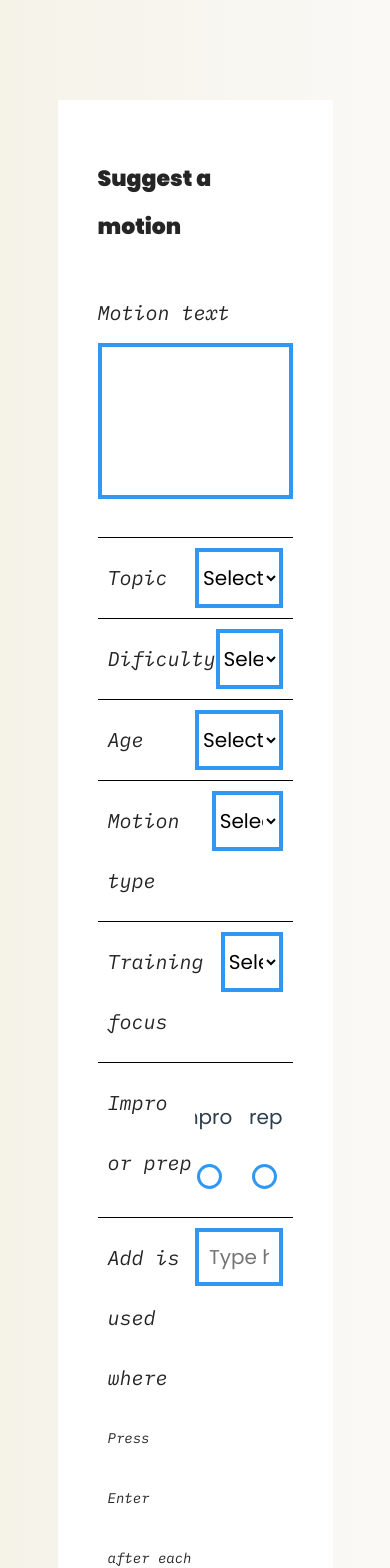
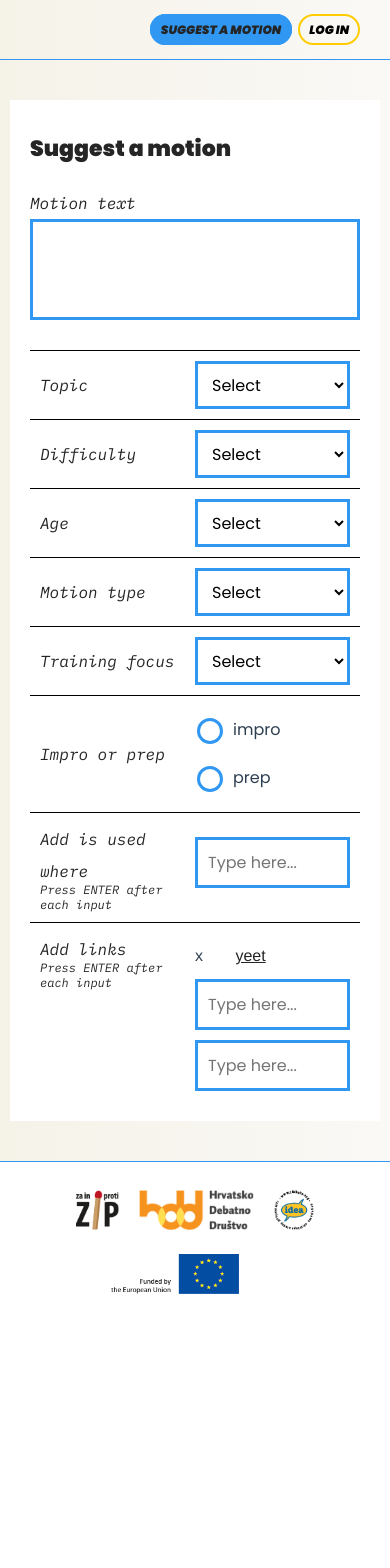
Before and after one commit to danesjenovdan/motionsearch, a Vue app in the folder frontend/: page /motionSuggest in a window 390 px wide. Shown: the top 1568 px of the page. After the commit the page ends 1312 px from the top, so only its background shows below. Built offline with nearby package versions, Linux system fonts and the light colour scheme.

Commit message:
mobile view for MotionSuggest

```diff
--- a/frontend/src/App.vue
+++ b/frontend/src/App.vue
@@ -41,32 +41,6 @@ h1 {
     height: 16px;
     background-color: #ffcc00;
   }
-}
-
-textarea,
-select,
-input {
-  border: 4px solid #3098f3;
-  background-color: #ffffff;
-  line-height: 60px;
-  font-family: Poppins;
-  font-size: 20px;
-  line-height: 48px;
-  font-weight: 400;
-}
-label {
-  color: #252525;
-  font-family: "IBM Plex Mono";
-  font-style: italic;
-  font-size: 20px;
-  line-height: 60px;
-}
-input[type=text] {
-  padding-left: 10px;
-  padding-right: 10px;
-}
-input[type=number] {
-  width: 60px;
 }
 
 footer {
--- a/frontend/src/index.scss
+++ b/frontend/src/index.scss
@@ -239,3 +239,46 @@ body {
     }
   }
 }
+
+.btn {
+  text-decoration: none;
+  margin-left: 6px;
+  padding: 5px 9px;
+  border-radius: 30px;
+  font-size: 12px;
+  // box-shadow: none;
+  border: 2px solid #3098f3;
+  background-color: #3098f3;
+  // opacity: 0.7;
+  color: #ffffff;
+  font-family: "Poppins";
+  font-style: italic;
+  text-transform: uppercase;
+  cursor: pointer;
+
+  &:disabled {
+    opacity: 0.1;
+  }
+  &:hover {
+    opacity: 1;
+  }
+
+  &.login {
+    border-color: #ffcc00;
+    background-color: transparent;
+    color: #000000;
+  }
+
+  @media (min-width: 768px) {
+    font-size: 16px;
+    letter-spacing: 1px;
+    padding: 10px 15px;
+    margin-left: 10px;
+    border-width: 4px;
+  }
+
+  @media (min-width: 1200px) {
+    font-size: 24px;
+    letter-spacing: 2px;
+  }
+}
--- a/frontend/src/views/MotionSuggest.vue
+++ b/frontend/src/views/MotionSuggest.vue
@@ -1,15 +1,25 @@
 <template>
-  <div class="background">
-      <div class="grandParentContaniner">
+<div class="background container">
+  <div class="header">
+    <div class="logo">
+      <img src="../assets/motion-generator-logo.svg" alt="motion generator logo">
+      <span>Easiest way to find a motion for debating</span>
+    </div>
+    <div class="header-buttons">
+      <router-link to="/motionSuggest" class="btn">Suggest a motion</router-link>
+      <router-link to="/login" class="btn login">Log in</router-link>
+    </div>
+  </div>
+  <div class="wrapper">
     <div class="motionSuggestContainer">
-            <h1>Suggest a motion</h1><br>
+      <h1>Suggest a motion</h1>
       <form>
         <div class="textAreaContainer">
-                <label>Motion text</label><br>
+          <label>Motion text</label>
           <textarea rows="3" cols="20" name="text"></textarea>
-               </div><br>
+         </div>
         <div class="inputContainer">
-                <label >Topic</label>
+          <label>Topic</label>
           <select name="Topic" id="topic">
             <option value=null>Select</option>
             <option value="volvo">Volvo</option>
@@ -19,8 +29,8 @@
           </select>
         </div>
         <div class="inputContainer">
-                <label>Dificulty</label>
-                <select name="Dificulty" id="dificulty">
+          <label>Difficulty</label>
+          <select name="Difficulty" id="difficulty">
             <option value=null>Select</option>
             <option value="volvo">Volvo</option>
             <option value="saab">Saab</option>
@@ -29,7 +39,7 @@
           </select>
         </div>
         <div class="inputContainer">
-                <label >Age</label>
+          <label>Age</label>
           <select name="Age" id="age">
             <option value=null>Select</option>
             <option value="volvo">Volvo</option>
@@ -60,7 +70,7 @@
         </div>
         <div class="inputContainer">
           <label>Impro or prep</label>
-              <div class="setting-container teams">
+        <div class="setting-container">
           <div class="radio-container">
             <span class="label">impro</span>
             <input
@@ -81,8 +91,8 @@
         </div>
         <div class="inputContainer">
           <div class="subtitleContainer">
-                  <label>Add is used where</label><br/>
-                  <label class="subtitle"> Press Enter after each input</label>
+            <label>Add is used where</label>
+            <span class="subtitle">Press ENTER after each input</span>
           </div>
           <div class="arrayContainer">
             <div v-for="(element, index) in usedWhere" :element="element" :key="element" :vid-id="index">
@@ -93,12 +103,12 @@
         </div>
         <div class="inputContainer">
           <div class="subtitleContainer">
-                  <label>Add links</label><br/>
-                  <label class="subtitle"> Press Enter after each input</label>
+            <label>Add links</label>
+            <span class="subtitle">Press ENTER after each input</span>
           </div>
           <div class="arrayContainer">
             <div v-for="(link, index) in links" :link="link" :key="link" :vid-id="index">
-                     <p><button v-on:click="removeLink(index)" class="btn">x</button> <a target="_blank" :href="link.url">{{link.title}}</a></p>
+               <div><span v-on:click="removeLink(index)" class="">x</span> <a target="_blank" :href="link.url">{{link.title}}</a></div>
             </div>
             <input type="text" key="link.title" placeholder="Type here..." />
             <input type="text" key="link.url" placeholder="Type here..." />
@@ -111,7 +121,6 @@
 </template>
 
 <script>
-
 const usedWhere = []
 const links = [{
   title: "yeet",
@@ -141,11 +150,100 @@
 
 <style scoped lang="scss">
 
-	.grandParentContaniner{
-	  display:flex;
-    margin: 0 auto; ;
-    justify-content: center;
+.container {
+  height: 100%;
+  display: flex;
+  flex-direction: column;
   align-items: center;
+
+  .header {
+    width: 100%;
+    display: flex;
+    justify-content: space-between;
+    align-items: center;
+    border-bottom: 1px solid #3098f3;
+
+    .logo {
+      display: flex;
+      align-items: center;
+
+      span {
+        font-family: Poppins;
+        font-size: 18px;
+        line-height: 29px;
+        color: #252525;
+        display: none;
+
+        @media (min-width: 992px) {
+          display: block;
+        }
+      }
+
+      img {
+        height: 50px;
+        margin: 10px 10px 10px 30px;
+        display: none;
+
+        @media (min-width: 768px) {
+          display: block;
+        }
+
+        @media (min-width: 768px) {
+          height: 80px;
+        }
+
+        @media (min-width: 1200px) {
+          margin: 10px 10px 10px 100px;
+        }
+      }
+    }
+
+    .header-buttons {
+      margin: 20px 30px 20px 0;
+
+      @media (min-width: 1200px) {
+        margin-right: 60px;
+      }
+    }
+  }
+
+  .wrapper {
+    width: 100%;
+
+    @media (min-width: 768px) {
+      width: 75%
+    }
+
+    @media (min-width: 1200px) {
+      width: 50%
+    }
+
+    .motionSuggestContainer {
+      display: flex;
+      flex-direction: column;
+      background-color: #ffffff;
+      padding: 10px 20px;
+      margin: 40px 10px;
+
+      @media (min-width: 768px) {
+        margin: 60px 10px 40px;
+        padding: 20px 40px;
+      }
+    }
+  }
+}
+
+.textAreaContainer {
+  position: relative;
+  margin-bottom: 30px;
+
+  textarea {
+    display: block;
+    resize: none;
+    width: 100%;
+    height: 100%;
+    box-sizing: border-box;
+  }
 }
 
 .inputContainer {
@@ -153,89 +251,116 @@
   border-top: 1px solid black;
   padding: 10px;
   justify-content: space-between;
-  }
+  align-items: center;
+
   .arrayContainer {
     display: flex;
     flex-direction: column;
     width: 50%;
+
+    span {
+      padding: 14px 28px 14px 0;
+      font-size: 16px;
+      display: inline-block;
+      cursor: pointer;
     }
+
+    input {
+      margin-bottom: 10px;
+    }
+  }
+
+  &:last-child {
+    align-items: start;
+  }
+}
+
 .radioContainer {
   display: flex;
   justify-content: space-evenly;
   width: 50%;
 }
+
 .subtitle {
   color: #252525;
   font-family: "IBM Plex Mono";
+  font-size: 12px;
+  font-style: italic;
+  display: block;
+  margin-top: -5px;
+
+  @media (min-width: 768px) {
     font-size: 14px;
-    font-style: italic;
-    letter-spacing: normal;
-    margin-top: -50px;
-    text-align: left;
   }
-  .btn {
-    border: none;
-    background-color: inherit;
-    padding: 14px 28px;
-    font-size: 16px;
-    cursor: pointer;
-    display: inline-block;
-    color: black;
 }
-  .textAreaContainer{
-    position: relative;
-    margin-bottom: 20px;
-  }
-   textarea {
-    display: block;
-    resize: none;
-    width: 100%;
-    height: 100%;
-    box-sizing: border-box;
-  }
-  .background {
-    background-image: linear-gradient(to right, #f5f2e8 0%, #faf9f6 100%), linear-gradient(to top, #000000 0%, #ffffff 100%);
-  }
-  .motionSuggestContainer {
-      display: flex;
-      flex-direction: column;
-      background-color: #ffffff;
-      width: 50vw;
-      padding: 40px;
-      margin-top: 100px;
-      margin-bottom: 40px;
-  }
+
 .line {
   margin-top: 26px;
   border-top: 1px solid;
 }
-  .login-text {
-    display: flex;
-    justify-content: center;
+
+textarea,
+select,
+input {
+  border: 3px solid #3098f3;
+  background-color: #ffffff;
+  font-family: Poppins;
+  font-size: 16px;
+  padding: 10px;
+
+  @media (min-width: 768px) {
+    font-size: 20px;
+    border-width: 4px;
   }
-  input {
-      box-sizing: border-box;
 }
+
 select {
   width: 50%;
+  height: 48px;
+
+  @media (min-width: 768px) {
     height: 60px;
   }
+}
+
+input[type=number] {
+  width: 60px;
+}
+
+label {
+  color: #252525;
+  font-family: "IBM Plex Mono";
+  font-style: italic;
+  font-size: 16px;
+  line-height: 32px;
+
+  @media (min-width: 768px) {
+    font-size: 20px;
+    line-height: 40px;
+  }
+}
+
 .setting-container {
+  width: 50%;
+
+  @media (min-width: 768px) {
     display: flex;
     justify-content: start;
-    align-items: left;
-    width: 50%;
+
+  }
 
   .radio-container {
     padding-left: 2px;
     font-family: Poppins;
-    font-size: 20px;
-    font-weight: 400;
-    line-height: 60px;
+    font-size: 16px;
+    line-height: 48px;
     display: block;
     float: left;
     overflow: hidden;
-    margin-top: 14px;
+    @media (min-width: 768px) {
+      font-size: 20px;
+      line-height: 60px;
+    }
     span {
       display: block;
       float: right;
@@ -244,15 +369,16 @@
     }
     &:nth-child(1) {
       margin-right: 20%;
+      @media (min-width: 768px) {
+        margin-right: 20%;
+      }
     }
     input[type="radio"] {
       width: 30px;
       line-height: 60px;
       display: inline-block;
-      &:nth-child(1) {
-        top: 17px;
-      }
-      &:nth-child(2) {
+      top: 12px;
+      @media (min-width: 768px) {
         top: 17px;
       }
     }
@@ -279,6 +405,7 @@
       cursor: pointer;
       // border: 4px solid var(--bc, var(--border));
       border: 3px solid #3098f3;
+      border-radius: 50%;
       background: var(--b, var(--background));
       transition: background .3s, border-color .3s, box-shadow .2s;
       &:after {
@@ -288,6 +415,12 @@
         top: 0;
         position: absolute;
         transition: transform var(--d-t, .3s) var(--d-t-e, ease), opacity var(--d-o, .2s);
+        width: 20px;
+        height: 20px;
+        border-radius: 50%;
+        background: var(--active-inner);
+        opacity: 0;
+        transform: scale(var(--s, .7));
       }
       &:checked {
         --b: var(--active);
@@ -336,6 +469,7 @@
         margin-left: 4px;
       }
     }
+
     input[type='checkbox'] {
       &:not(.switch) {
         border-radius: 7px;
@@ -378,23 +512,7 @@
         }
       }
     }
-    input[type='radio'] {
-      border-radius: 50%;
-      &:after {
-        width: 19px;
-        height: 19px;
-        border-radius: 50%;
-        background: var(--active-inner);
-        opacity: 0;
-        transform: scale(var(--s, .7));
-      }
-      // &:checked {
-      //   --s: .5;
-      // }
-    }
   }
 }
 
-
-
 </style>
```
Also changed, not shown: frontend/src/components/MotionList.vue (+2 -44 lines). Lines whose indentation alone changed are shown as unchanged.
